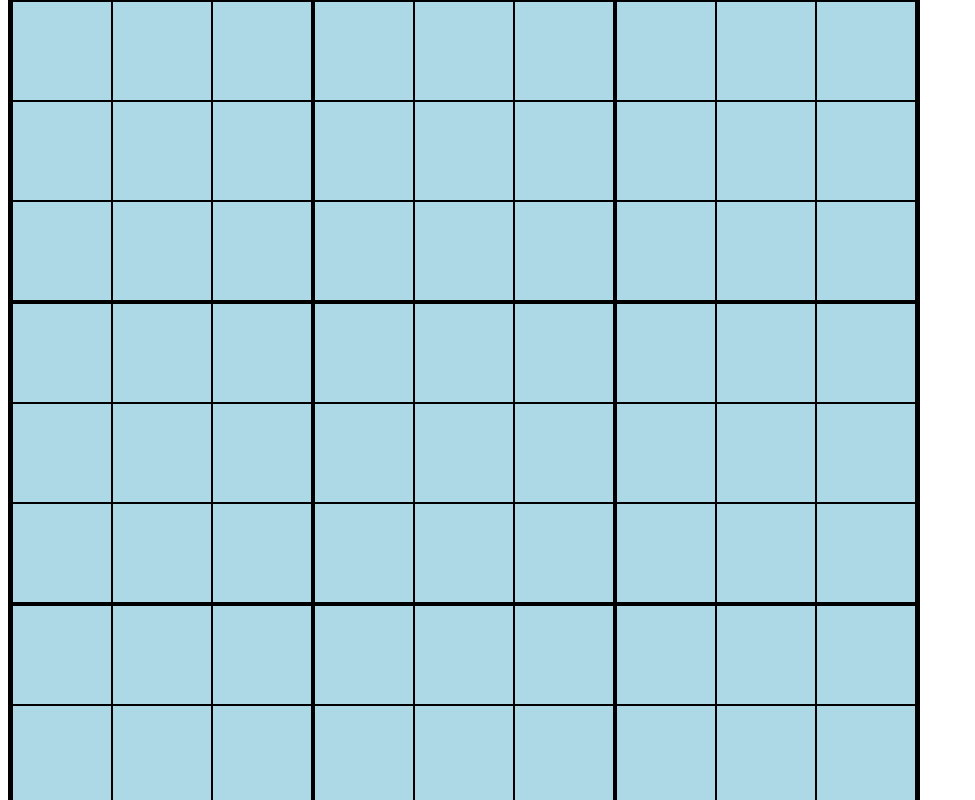
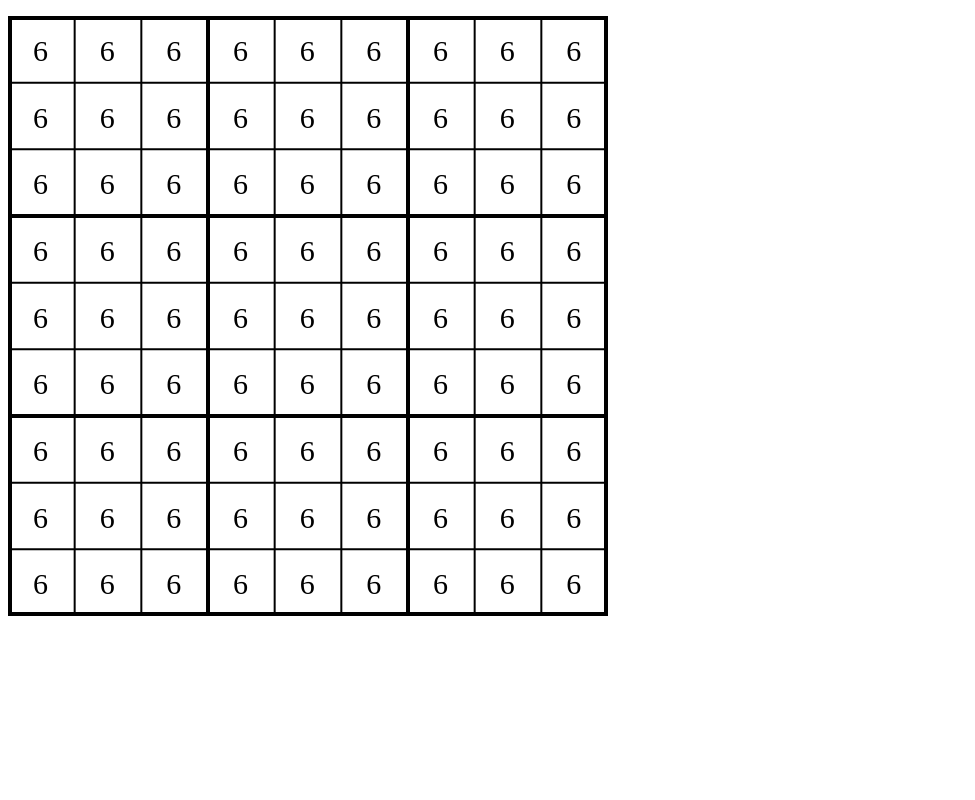
Before and after one commit to MonkWire/Monkwire.github.io, a website built with webpack: page index.html in a window 1280 px wide. Shown: the part 83-883 px from the top of the page, without its empty margins (0-975 px from the left). After the commit the page ends 800 px from the top, so only its background shows below. Built offline with nearby package versions, Linux system fonts and the light colour scheme.

Commit message:
number printing working

```diff
--- a/index.html
+++ b/index.html
@@ -4,6 +4,9 @@
     <meta charset="UTF-8">
     <meta http-equiv="X-UA-Compatible" content="IE=edge">
     <meta name="viewport" content="width=device-width, initial-scale=1.0">
+    <link rel="preconnect" href="https://fonts.googleapis.com">
+    <link rel="preconnect" href="https://fonts.gstatic.com" crossorigin>
+    <link href="https://fonts.googleapis.com/css2?family=Nosifer&display=swap" rel="stylesheet">
     <link rel="stylesheet" href="./dist/main.css">
     <script src="./dist/main.js"></script>
     <title>Killer Sudoku</title>
@@ -11,6 +14,7 @@
 <body>
     <h1>Killer Sudoku</h1>
     <div id="board-container"></div>
+    <canvas></canvas>
 
 </body>
 </html>
--- a/package.json
+++ b/package.json
@@ -10,7 +10,6 @@
     "test": "echo \"Error: no test specified\" && exit 1",
     "watch": "webpack --watch --mode=development",
     "build": "webpack --mode=production"
-
   },
   "repository": {
     "type": "git",
@@ -32,7 +31,9 @@
     "mini-css-extract-plugin": "^2.6.1",
     "regenerator-runtime": "^0.13.9",
     "sass": "^1.54.9",
-    "sass-loader": "^13.0.2",
+    "sass-loader": "^13.0.2"
+  },
+  "devDependencies": {
     "webpack": "^5.74.0",
     "webpack-cli": "^4.10.0"
   }
--- a/src/index.js
+++ b/src/index.js
@@ -1,9 +1,27 @@
 import { BoardFake } from './scripts/board';
 import { Board } from './scripts/board';
+import { CanvasBoard } from './scripts/canvas_board'
 
 document.addEventListener("DOMContentLoaded", ()=> {
-    const boardContainer = document.querySelector("#board-container");
-    const gameBoard =  new Board(boardContainer);
-    const boardFake = BoardFake
-    console.log(boardFake)
+    // const boardContainer = document.querySelector("#board-container");
+    // const gameBoard =  new Board(boardContainer);
+    // const boardFake = BoardFake
+    // console.log(boardFake)
+
+    const canvas = document.querySelector("canvas");
+    const ctx = canvas.getContext('2d');
+    canvas.height = 600;
+    canvas.width = 600;
+    // ctx.fillStyle = "green";
+    // ctx.fillRect(0, 0, 600, 600);
+
+    const board = new CanvasBoard(null, null, null, 600, 600);
+    board.drawGridLines(ctx);
+
+    const sampleBasicPuzzle = [6,0,0,0,0,8,0,0,0,0,0,0,6,0,0,8,0,9,0,0,1,3,0,0,0,0,0,0,0,6,0,0,4,1,0,5,0,0,0,0,0,0,0,0,0,8,0,4,7,0,0,3,0,0,0,0,0,0,0,7,2,0,0,2,0,3,0,0,9,0,0,0,0,0,0,1,0,0,7,0,6];
+    board.drawPenMarks(ctx, sampleBasicPuzzle);
+
+
+
+
 })
--- a/src/index.scss
+++ b/src/index.scss
@@ -1,3 +1,8 @@
+h1 {
+    font-family: 'Nosifer', sans-serif;
+    color: rgb(85, 10, 10);
+}
+
 .board {
     display: flex;
     height: 906px;
--- /dev/null
+++ b/src/scripts/canvas_board.js
@@ -0,0 +1,56 @@
+export class CanvasBoard {
+    constructor(pencilMarks, penMarks, sumClues, gridWidth, gridHeight) {
+        this.penMarks = penMarks;
+        this.pencilMarks = pencilMarks;
+        this.sumClues = sumClues;
+        this.gridWidth = gridWidth;
+        this.gridHeight = gridHeight;
+    };
+
+    drawGridLines(ctx) {
+        console.log("drawing grid lines");
+        ctx.beginPath();
+        ctx.rect(0, 0, this.gridWidth, this.gridHeight);
+        ctx.strokeStyle = "black";
+        ctx.lineWidth = 8;
+        ctx.stroke();
+
+        for (let i = 0; i < 9; i++) {
+            ctx.beginPath();
+            ctx.moveTo(0, (this.gridHeight / 9) * i);
+            ctx.lineTo(this.gridWidth, (this.gridHeight / 9) * i);
+            ctx.strokeStyle = "black";
+            ctx.lineWidth = 2;
+            if (i % 3 === 0)  { ctx.lineWidth = 4};
+            ctx.stroke();
+
+            ctx.beginPath();
+            ctx.moveTo((this.gridWidth / 9) * i, 0);
+            ctx.lineTo((this.gridWidth / 9) * i, this.gridHeight);
+            ctx.strokeStyle = "black";
+            ctx.lineWidth = 2;
+            if (i % 3 === 0) { ctx.lineWidth = 4};
+            ctx.stroke();
+        };
+    };
+
+    drawPenMarks(ctx, currentBoard) {
+        // for (let i = 0; i < 9; i++) {
+        //     for (let j = 0; j < 9; j++) {
+        //         ctx.font = '30px serif';
+                // ctx.fillText(`${j}`, (this.gridWidth / 9) * i + 25, (this.gridHeight / 9) * j + 45);
+        //     };
+        // };
+
+        let currIndex = 0;
+
+        for (let i = 0; i < 9; i++) {
+            for (let j = 0; j < 9; j++) {
+                if (currentBoard[currIndex] != 0) {
+                    ctx.font = '30px serif';
+                    ctx.fillText(`${currentBoard[currIndex]}`, (this.gridWidth / 9) * i + 25, (this.gridHeight / 9) * j + 45);
+                };
+            };
+        };
+    };
+};
```
Also changed, not shown: dist/main.css, dist/main.js, 1 other file.
